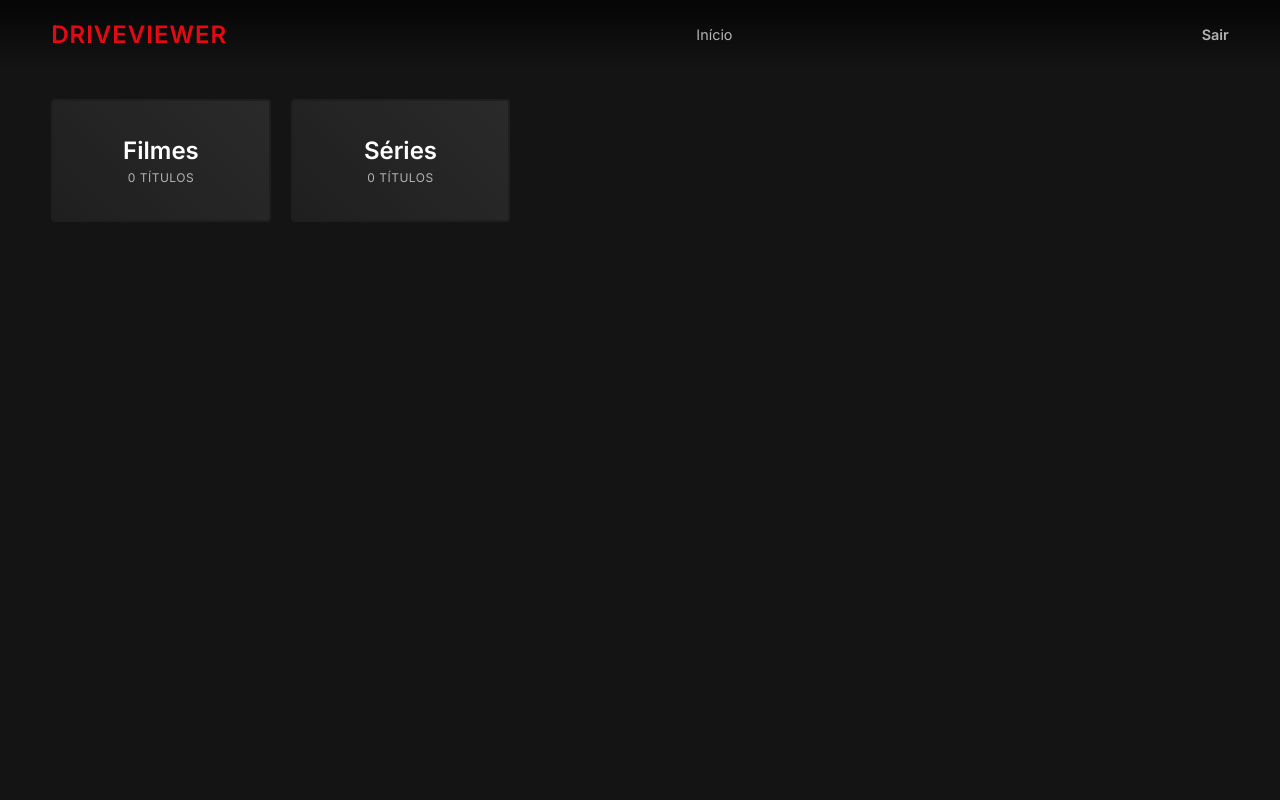
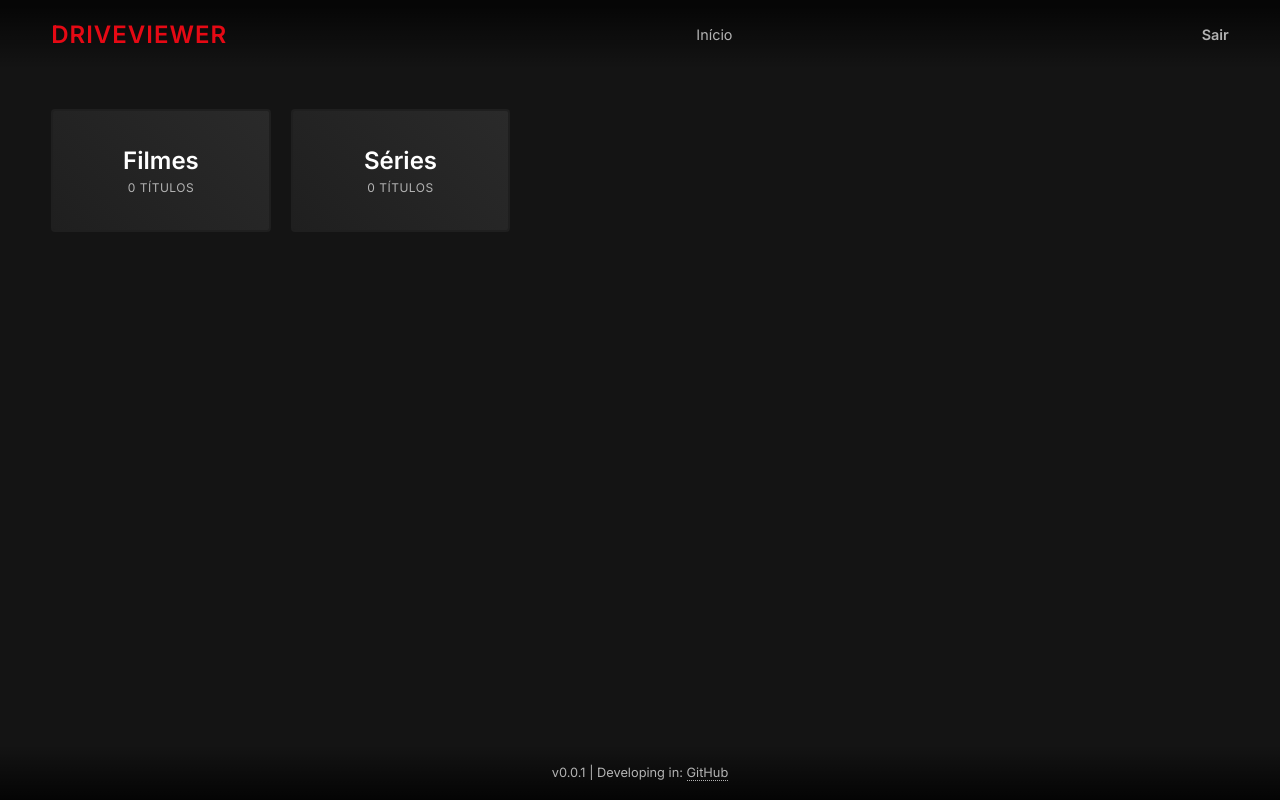
Before and after one commit to AlvaroPereir4/DriveViewer, a Flask app: page / in a window 1280 px wide. Run offline with Flask 3, Linux system fonts and the light colour scheme; the visitor is signed in with stand-in values (Sample User, id 1); data that the repository does not hold is empty.

Commit message:
some fix to some issues

```diff
--- a/app.py
+++ b/app.py
@@ -117,6 +117,24 @@ def login_required(f):
         return f(*args, **kwargs)
     return decorated_function
 
+# --- Utilitários de Template ---
+def get_app_version():
+    """Lê a versão atual do arquivo CHANGELOG.md"""
+    try:
+        with open('CHANGELOG.md', 'r', encoding='utf-8') as f:
+            content = f.read()
+            # Procura pelo padrão ## [X.X.X]
+            match = re.search(r'## \[(\d+\.\d+\.\d+)\]', content)
+            if match:
+                return match.group(1)
+    except Exception:
+        pass
+    return '0.0.1' # Fallback
+
+@app.context_processor
+def inject_globals():
+    return dict(version=get_app_version(), github_url="https://github.com/AlvaroPereir4/DriveViewer")
+
 # --- Endpoints da API e Rotas ---
 
 DRIVE_SERVICE = get_drive_service()
--- a/static/script.js
+++ b/static/script.js
@@ -67,7 +67,11 @@ function renderCategories(items) {
 }
 
 function loadCategory(name, filterTag) {
-    navigationStack.push({ name: name, id: filterTag, type: 'category' });
+    // Evita duplicar a categoria no stack se já estivermos nela
+    const lastItem = navigationStack[navigationStack.length - 1];
+    if (!lastItem || lastItem.id !== filterTag) {
+        navigationStack.push({ name: name, id: filterTag, type: 'category' });
+    }
     renderBreadcrumbs();
 
     // Filtra os dados já carregados
@@ -78,6 +82,7 @@ function loadCategory(name, filterTag) {
     }
 
     searchContainer.style.display = 'block'; // Exibe a busca
+    searchInput.disabled = false;
     renderGrid(currentList);
 }
 
@@ -87,6 +92,7 @@ async function loadFolder(folderId, folderName) {
     renderBreadcrumbs();
     searchInput.value = '';
     searchContainer.style.display = 'block';
+    searchInput.disabled = false;
 
     appContainer.innerHTML = '<div style="grid-column: 1/-1; text-align: center;">Carregando...</div>';
 
@@ -184,13 +190,8 @@ function renderBreadcrumbs() {
                 // Se clicar na categoria (ex: Filmes), recarrega a categoria
                 // Para simplificar, vamos reconstruir a stack até este ponto
                 while(navigationStack.length > index + 1) { navigationStack.pop(); }
-                renderBreadcrumbs();
                 // Recarrega a lista baseada no ID da categoria (movie/series)
                 loadCategory(navigationStack[index].name, navigationStack[index].id);
-                // Nota: loadCategory empilha, então precisamos ajustar a lógica se quisermos voltar perfeitamente,
-                // mas para simplificar, clicar no breadcrumb recarrega o estado.
-                // Uma correção rápida para evitar loop:
-                navigationStack.pop(); // Remove o que acabamos de adicionar no loadCategory
             }
             // Para navegação mais complexa de voltar, precisaríamos refazer a stack
         };
--- a/static/style.css
+++ b/static/style.css
@@ -19,6 +19,9 @@ body {
     background-color: var(--bg-color);
     color: var(--text-primary);
     overflow-x: hidden;
+    min-height: 100vh;
+    display: flex;
+    flex-direction: column;
 }
 
 /* Navbar */
@@ -113,6 +116,7 @@ body {
     gap: 20px;
     padding: 20px 4%;
     margin-top: 10px;
+    flex: 1; /* Faz o conteúdo empurrar o footer para baixo */
 }
 
 /* Cards */
@@ -297,3 +301,29 @@ body {
     margin-bottom: 20px;
     font-size: 0.9rem;
 }
+
+/* Footer */
+.app-footer {
+    text-align: center;
+    padding: 20px;
+    font-size: 0.8rem;
+    color: var(--text-secondary);
+    width: 100%;
+    background: linear-gradient(to top, rgba(0,0,0,0.8), transparent);
+}
+
+.app-footer a {
+    color: var(--text-secondary);
+    text-decoration: none;
+    border-bottom: 1px dotted var(--text-secondary);
+}
+
+.app-footer a:hover {
+    color: var(--accent-color);
+    border-color: var(--accent-color);
+}
+
+.login-footer {
+    position: absolute;
+    bottom: 0;
+}
--- a/templates/index.html
+++ b/templates/index.html
@@ -15,7 +15,7 @@
         <div id="breadcrumbs" class="breadcrumbs"></div>
         <div class="nav-actions">
             <div class="search-container">
-                <input type="text" id="search-input" placeholder="Buscar..." disabled>
+                <input type="text" id="search-input" placeholder="Buscar...">
             </div>
             <a href="{{ url_for('logout') }}" class="logout-btn">Sair</a>
         </div>
@@ -38,6 +38,10 @@
         </div>
     </div>
 
+    <footer class="app-footer">
+        <p>v{{ version }} | Developing in: <a href="{{ github_url }}" target="_blank">GitHub</a></p>
+    </footer>
+
     <script src="{{ url_for('static', filename='script.js') }}"></script>
 </body>
 </html>
--- a/templates/login.html
+++ b/templates/login.html
@@ -30,5 +30,9 @@
             <button type="submit" class="login-btn">Entrar</button>
         </form>
     </div>
+
+    <footer class="app-footer login-footer">
+        <p>v{{ version }} | Developing in: <a href="{{ github_url }}" target="_blank">GitHub</a></p>
+    </footer>
 </body>
 </html>
```
Also changed, not shown: CHANGELOG.md (added), README.md.
